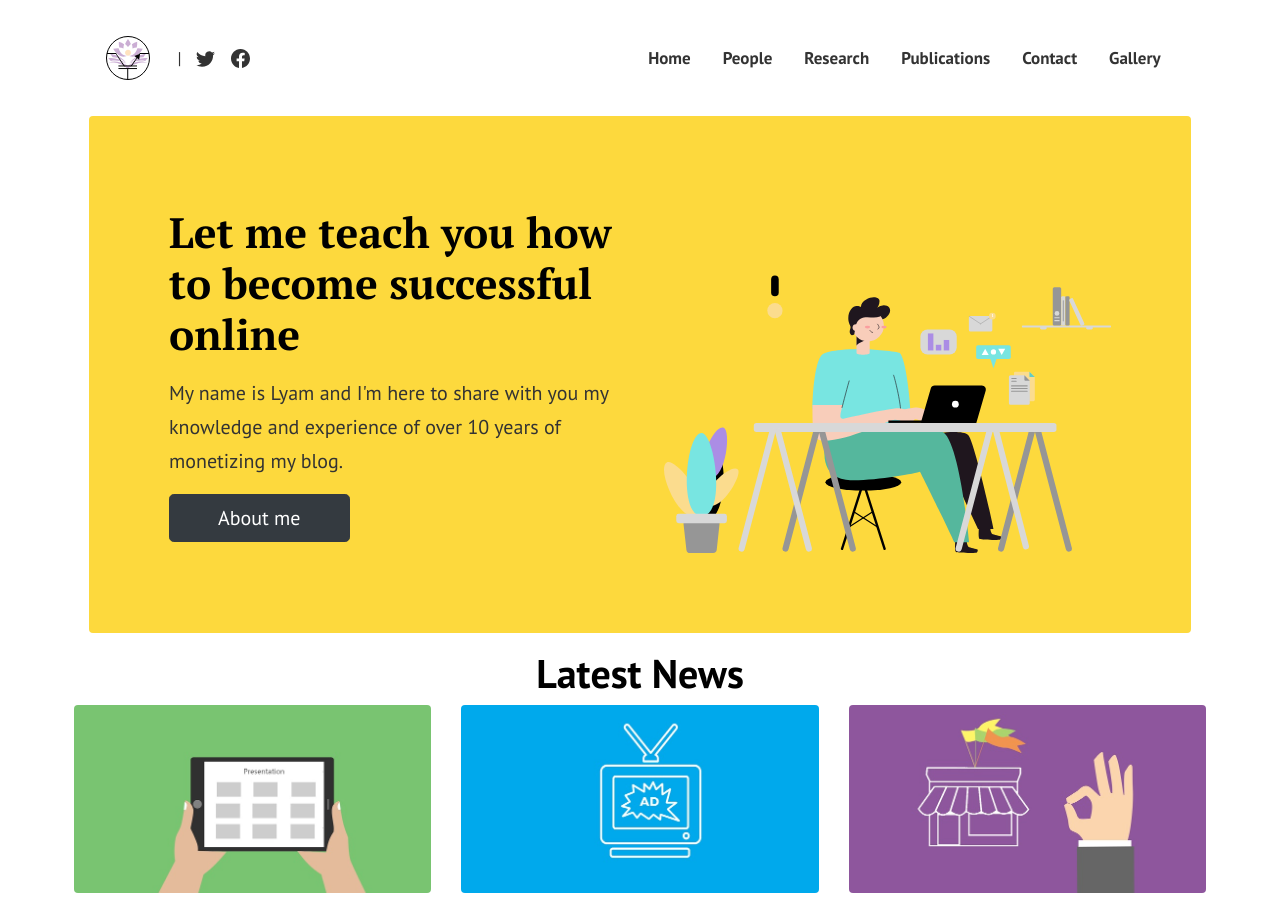
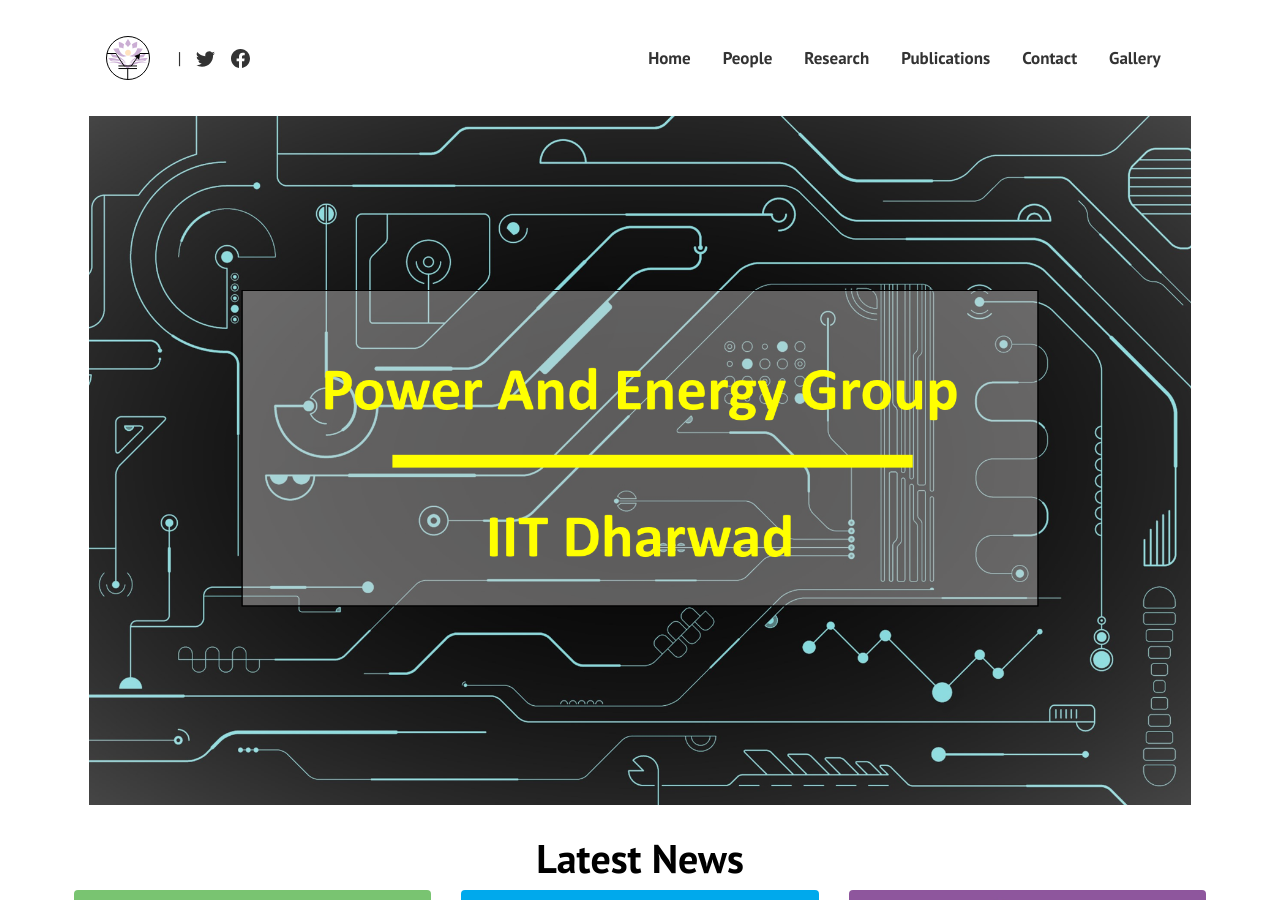
Before and after one commit to mr-rajashekhar/PEG, a Jekyll site: the page built from index.html, in a window 1280 px wide and 900 px high. Built offline with Jekyll 4.4.1, drawn with Linux system fonts in a browser that asks for light colours; the list of posts is cut into pages by our own code.

Commit message:
added banner image

```diff
--- a/index.html
+++ b/index.html
@@ -7,7 +7,7 @@
 <!-- Home Intro The background and the text on it!
 ================================================== -->
 {% if page.url == "/" %}
-<div class="rounded mb-5 hero">
+<!-- <div class="rounded mb-5 hero">
   <div class="row align-items-center justify-content-between">
     <div class="col-md-6">
       <h1 class="font-weight-bold mb-4 serif-font">
@@ -28,15 +28,19 @@
         class="intro"
         height="auto"
         width="100%"
-        src="{{site.baseurl}}/assets/images/intro.svg"
+        src="{{site.baseurl}}/assets/images/peg.png"
       />
     </div>
   </div>
+</div> -->
+<div>
+  <img src="{{site.baseurl}}/assets/images/peg.png" />
 </div>
 {% endif %}
 
 <!-- Posts
 ================================================== -->
+<br />
 <center><h1>Latest News</h1></center>
 <section class="row">
   <div class="row">
--- a/pages/people.html
+++ b/pages/people.html
@@ -9,7 +9,7 @@
 <!-- Home Intro The background and the text on it!
 ================================================== -->
 {% if page.url == "/people/" %}
-<div class="rounded mb-5 hero">
+<!-- <div class="rounded mb-5 hero">
   <div class="row align-items-center justify-content-between">
     <div class="col-md-6">
       <h1 class="font-weight-bold mb-4 serif-font">
@@ -33,6 +33,9 @@
       />
     </div>
   </div>
+</div> -->
+<div>
+  <img src="{{site.baseurl}}/assets/images/people.png" />
 </div>
 {% endif %}
 
--- a/pages/publications.html
+++ b/pages/publications.html
@@ -9,7 +9,7 @@
 <!-- Home Intro The background and the text on it!
 ================================================== -->
 {% if page.url == "/publications/" %}
-<div class="rounded mb-5 hero">
+<!-- <div class="rounded mb-5 hero">
   <div class="row align-items-center justify-content-between">
     <div class="col-md-6">
       <h1 class="font-weight-bold mb-4 serif-font">
@@ -33,6 +33,9 @@
       />
     </div>
   </div>
+</div> -->
+<div>
+  <img src="{{site.baseurl}}/assets/images/publications.png" />
 </div>
 {% endif %}
 
```
Also changed, not shown: assets/images/peg.png (added), assets/images/people.png (added), assets/images/publications.png (added).
